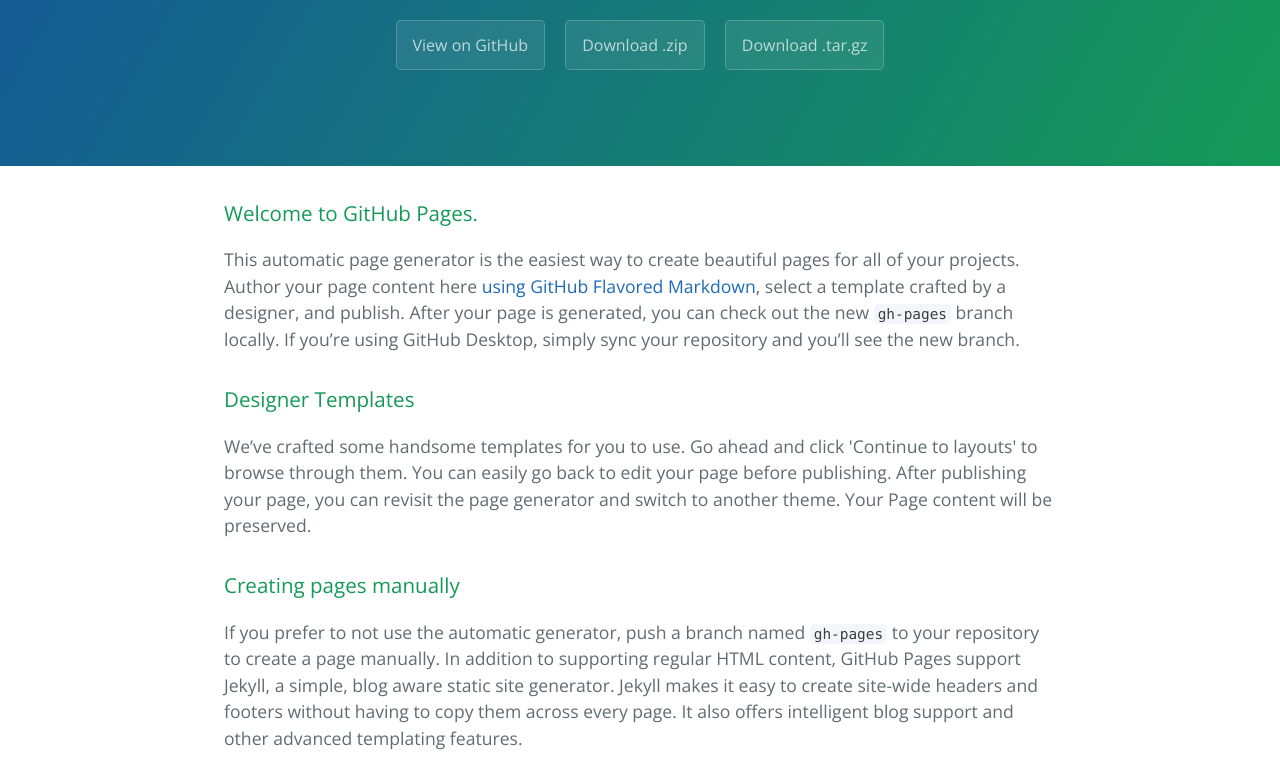
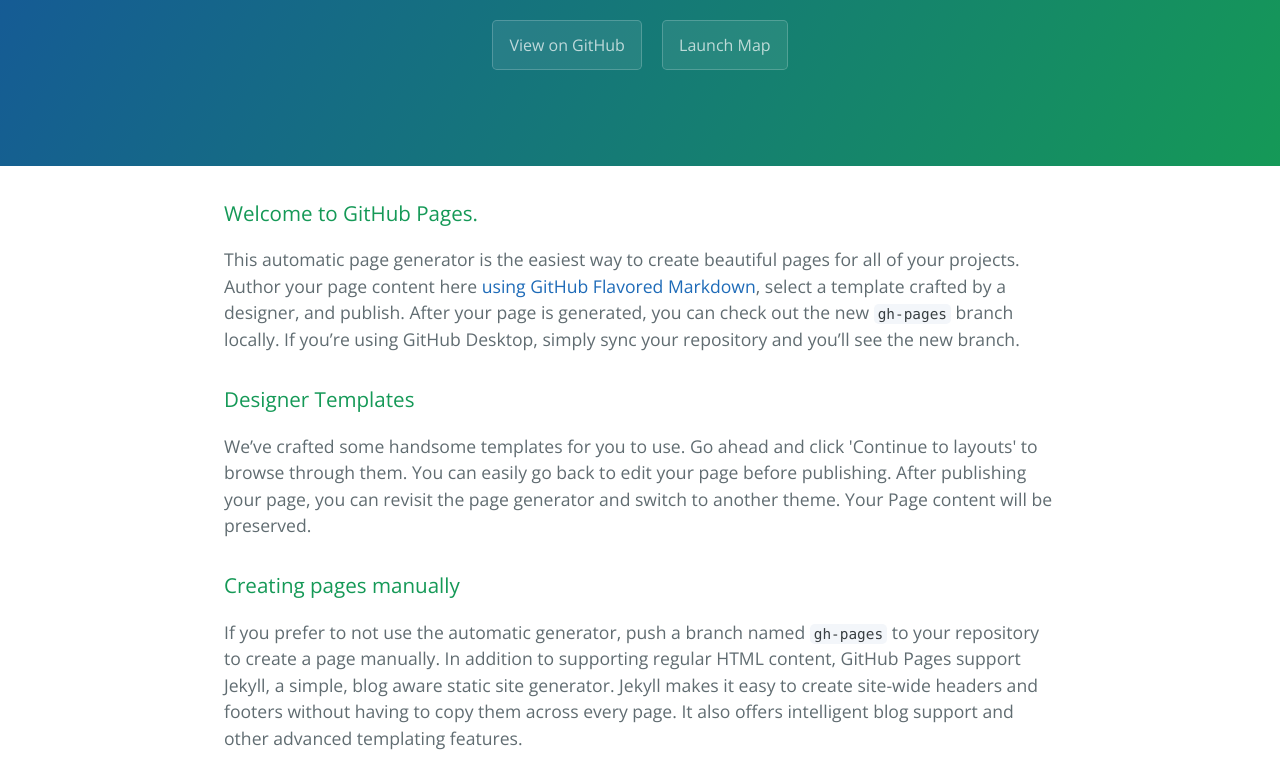
Before and after one commit to lightbringer1991/news-data-map, a plain HTML site: page index.html in a window 1280 px wide. Shown: the part 170-950 px from the top of the page. Drawn offline with nearby package versions, Linux system fonts and the light colour scheme.

Commit message:
Update index.html

```diff
--- a/index.html
+++ b/index.html
@@ -2,7 +2,7 @@
 <html lang="en-us">
   <head>
     <meta charset="UTF-8">
-    <title>ABC News Data Map by PeterPlucinski</title>
+    <title>ABC News Data Map</title>
     <meta name="viewport" content="width=device-width, initial-scale=1">
     <link rel="stylesheet" type="text/css" href="stylesheets/normalize.css" media="screen">
     <link href='https://fonts.googleapis.com/css?family=Open+Sans:400,700' rel='stylesheet' type='text/css'>
@@ -14,8 +14,7 @@
       <h1 class="project-name">ABC News Data Map</h1>
       <h2 class="project-tagline"></h2>
       <a href="https://github.com/PeterPlucinski/news-data-map" class="btn">View on GitHub</a>
-      <a href="https://github.com/PeterPlucinski/news-data-map/zipball/master" class="btn">Download .zip</a>
-      <a href="https://github.com/PeterPlucinski/news-data-map/tarball/master" class="btn">Download .tar.gz</a>
+      <a href="map.html" class="btn">Launch Map</a>
     </section>
 
     <section class="main-content">
```
